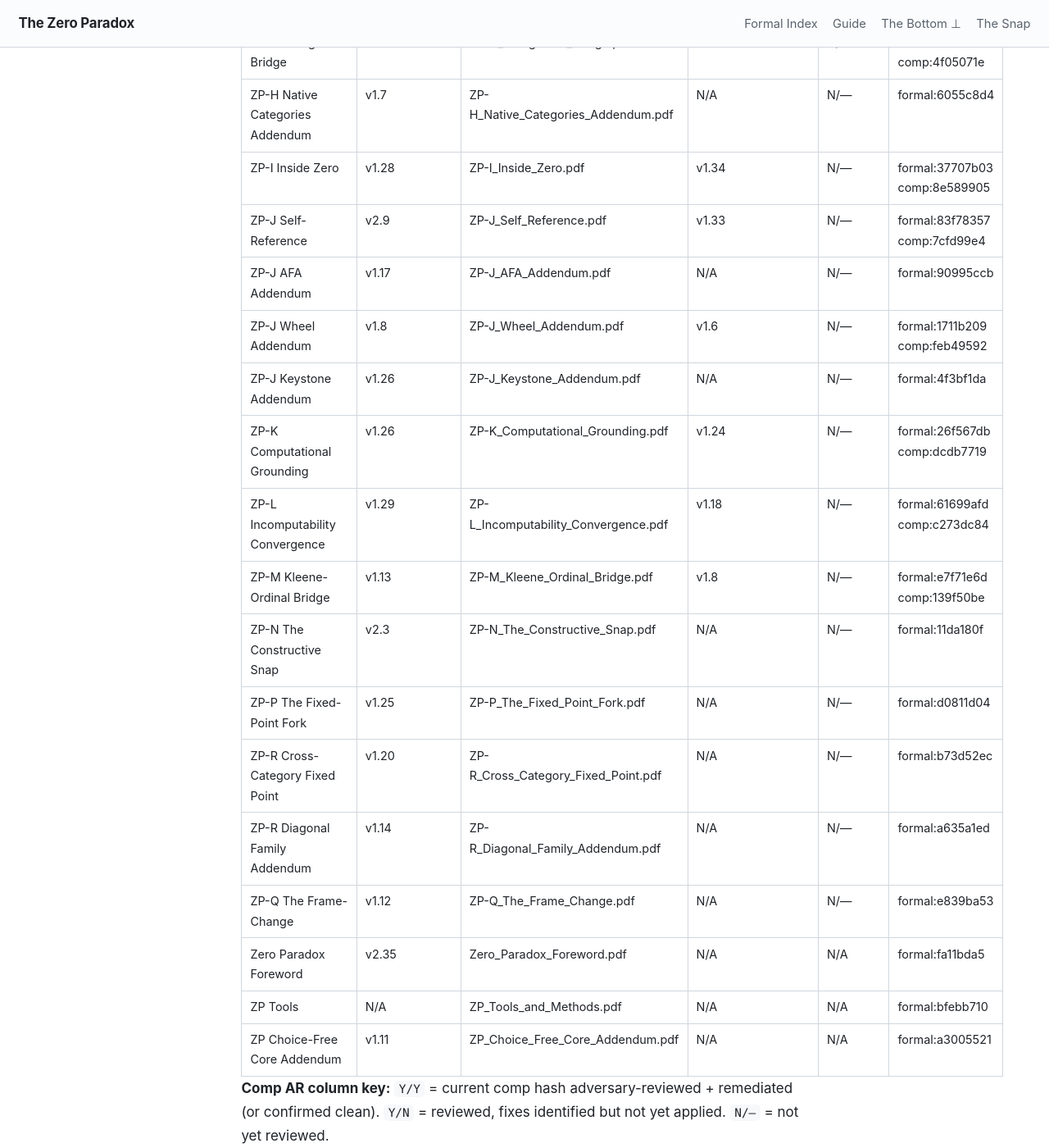
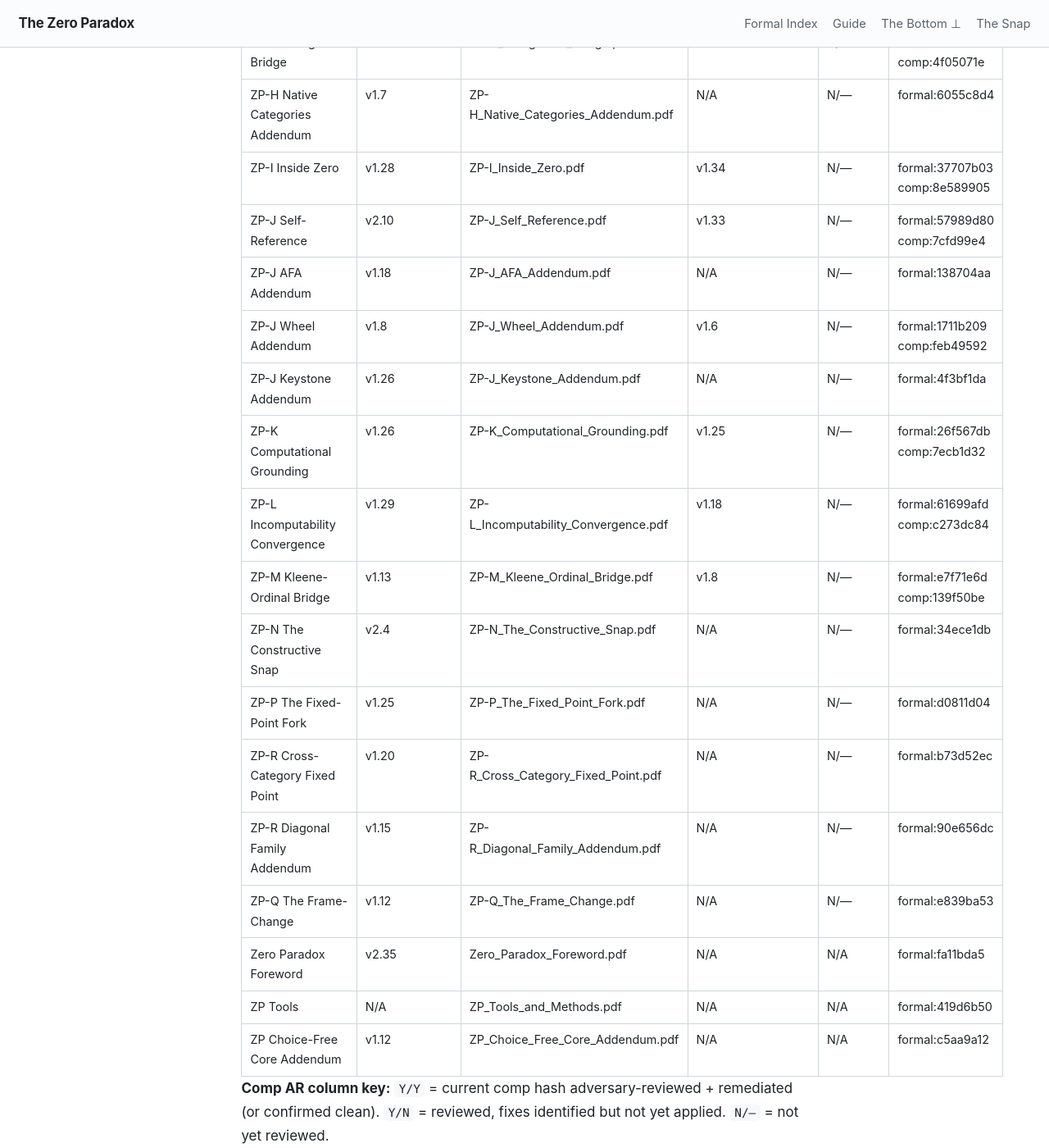
Before and after one commit to timbrigham/ZeroParadox, a Jekyll site: the page built from register.md, in a window 1280 px wide and 1400 px high, scrolled down 692 px. Shown: the whole window at 82% size. Built offline with Jekyll 4.4.1, drawn with Linux system fonts in a browser that asks for light colours; our own code applies the rules of GitHub Pages for plain Markdown files.

Commit message:
Loeb fixed-point wording per W4-R5/R6; ZP-R Addendum v1.15; register and README propagation
W4-R5 (Tim-approved wording, applied verbatim): ZP-R Diagonal Family Addendum
result box and Section IV table row, and the DiagonalFixedPoint.lean index gloss;
the "has a floor" claim deleted. W4-R6: Loeb.md placement sentence.
Register and README Framework rows synced for every PDF bumped in wave 4
(ZP-J v2.10, ZP-J AFA v1.18, ZP-K companion v1.25, ZP-N v2.4,
Choice-Free Core v1.12, ZP-R Addendum v1.15, Tools token); check_hashes exits 0.

Co-Authored-By: Claude Opus 5.5 (1M context) <noreply@anthropic.com>
Claude-Session: https://claude.ai/code/session_01DYrKY8CR8AeESMvjGVQtzA

```diff
--- a/register.md
+++ b/register.md
@@ -14,21 +14,21 @@ Update this file first on any version bump. README.md Framework table and GUIDE.
 | ZP-H Categorical Bridge | v1.26 | ZP-H_Categorical_Bridge.pdf | v1.18 | N/— | formal:f758a03d comp:4f05071e |
 | ZP-H Native Categories Addendum | v1.7 | ZP-H_Native_Categories_Addendum.pdf | N/A | N/— | formal:6055c8d4 |
 | ZP-I Inside Zero | v1.28 | ZP-I_Inside_Zero.pdf | v1.34 | N/— | formal:37707b03 comp:8e589905 |
-| ZP-J Self-Reference | v2.9 | ZP-J_Self_Reference.pdf | v1.33 | N/— | formal:83f78357 comp:7cfd99e4 |
-| ZP-J AFA Addendum | v1.17 | ZP-J_AFA_Addendum.pdf | N/A | N/— | formal:90995ccb |
+| ZP-J Self-Reference | v2.10 | ZP-J_Self_Reference.pdf | v1.33 | N/— | formal:57989d80 comp:7cfd99e4 |
+| ZP-J AFA Addendum | v1.18 | ZP-J_AFA_Addendum.pdf | N/A | N/— | formal:138704aa |
 | ZP-J Wheel Addendum | v1.8 | ZP-J_Wheel_Addendum.pdf | v1.6 | N/— | formal:1711b209 comp:feb49592 |
 | ZP-J Keystone Addendum | v1.26 | ZP-J_Keystone_Addendum.pdf | N/A | N/— | formal:4f3bf1da |
-| ZP-K Computational Grounding | v1.26 | ZP-K_Computational_Grounding.pdf | v1.24 | N/— | formal:26f567db comp:dcdb7719 |
+| ZP-K Computational Grounding | v1.26 | ZP-K_Computational_Grounding.pdf | v1.25 | N/— | formal:26f567db comp:7ecb1d32 |
 | ZP-L Incomputability Convergence | v1.29 | ZP-L_Incomputability_Convergence.pdf | v1.18 | N/— | formal:61699afd comp:c273dc84 |
 | ZP-M Kleene-Ordinal Bridge | v1.13 | ZP-M_Kleene_Ordinal_Bridge.pdf | v1.8 | N/— | formal:e7f71e6d comp:139f50be |
-| ZP-N The Constructive Snap | v2.3 | ZP-N_The_Constructive_Snap.pdf | N/A | N/— | formal:11da180f |
+| ZP-N The Constructive Snap | v2.4 | ZP-N_The_Constructive_Snap.pdf | N/A | N/— | formal:34ece1db |
 | ZP-P The Fixed-Point Fork | v1.25 | ZP-P_The_Fixed_Point_Fork.pdf | N/A | N/— | formal:d0811d04 |
 | ZP-R Cross-Category Fixed Point | v1.20 | ZP-R_Cross_Category_Fixed_Point.pdf | N/A | N/— | formal:b73d52ec |
-| ZP-R Diagonal Family Addendum | v1.14 | ZP-R_Diagonal_Family_Addendum.pdf | N/A | N/— | formal:a635a1ed |
+| ZP-R Diagonal Family Addendum | v1.15 | ZP-R_Diagonal_Family_Addendum.pdf | N/A | N/— | formal:90e656dc |
 | ZP-Q The Frame-Change | v1.12 | ZP-Q_The_Frame_Change.pdf | N/A | N/— | formal:e839ba53 |
 | Zero Paradox Foreword | v2.35 | Zero_Paradox_Foreword.pdf | N/A | N/A | formal:fa11bda5 |
-| ZP Tools | N/A | ZP_Tools_and_Methods.pdf | N/A | N/A | formal:bfebb710 |
-| ZP Choice-Free Core Addendum | v1.11 | ZP_Choice_Free_Core_Addendum.pdf | N/A | N/A | formal:a3005521 |
+| ZP Tools | N/A | ZP_Tools_and_Methods.pdf | N/A | N/A | formal:419d6b50 |
+| ZP Choice-Free Core Addendum | v1.12 | ZP_Choice_Free_Core_Addendum.pdf | N/A | N/A | formal:c5aa9a12 |
 
 **Comp AR column key:** `Y/Y` = current comp hash adversary-reviewed + remediated (or confirmed clean). `Y/N` = reviewed, fixes identified but not yet applied. `N/—` = not yet reviewed.
 
```
Also changed, not shown: README.md (+5 -5 lines), ZeroParadox/Settheory/Loeb.md (+1 -1 lines), scripts/build_zpr_addendum.py (+6 -5 lines), 2 other files.
